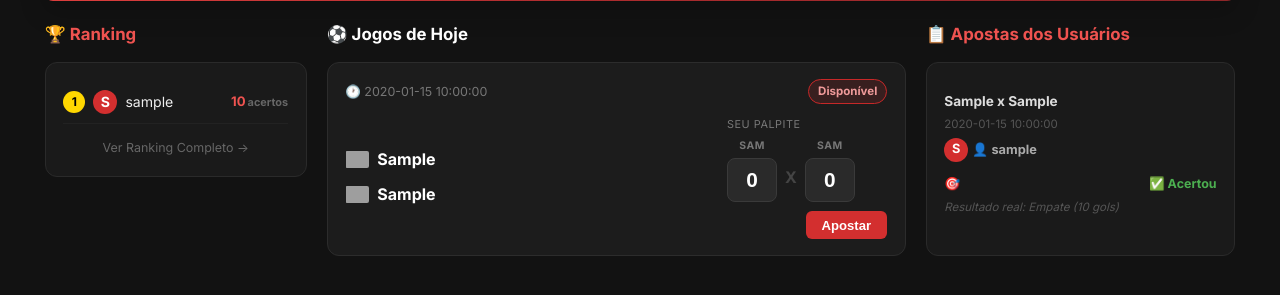
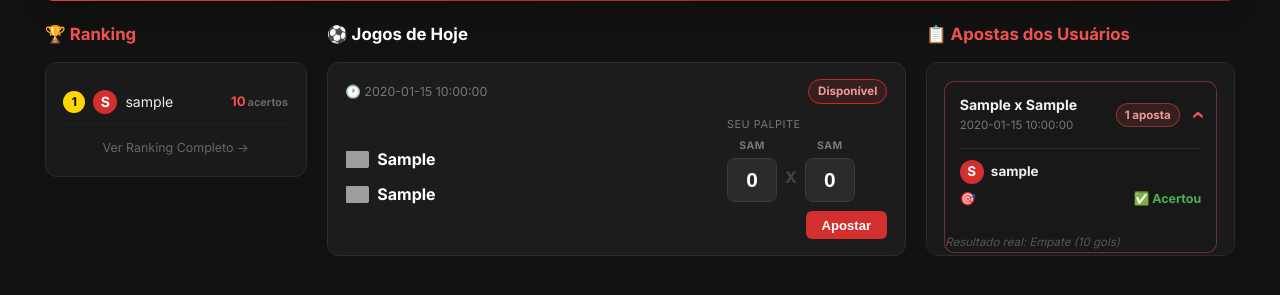
Before and after one commit to herbertt007/suportebet, a Flask app: template templates/dashboard.html in a window 1280 px wide. Shown: the part 191-486 px from the top of the page. Run offline with Flask 3, Linux system fonts and the light colour scheme; the template is opened without the code that fills it: most values are stand-ins (such as "Sample title", 1, 10 or a date in 2020); a database or web service that is not in the repository returns one stand-in record (values such as "Sample title"); some libraries are stand-ins or nearby versions; grey boxes are pictures that could not be loaded.

Commit message:
Group bet history by game

```diff
--- a/app.py
+++ b/app.py
@@ -49,19 +49,37 @@ def index():
             bets_dict[b['game_id']] = {}
         bets_dict[b['game_id']][b['bet_type']] = b['prediction']
 
-    # Apostas de todos os usuários
+    # Apostas de todos os usuários agrupadas por jogo
     bet_history = conn.execute('''
-        SELECT u.username, u.profile_photo, b.bet_type, b.prediction, b.status,
+        SELECT g.id as game_id, u.username, u.profile_photo, b.bet_type, b.prediction, b.status,
                g.team_a, g.team_b, g.date, g.status as game_status,
                g.winner, g.goals_total
         FROM bets b
         JOIN games g ON b.game_id = g.id
         JOIN users u ON b.user_id = u.id
-        ORDER BY g.date ASC, u.username ASC
+        ORDER BY g.date ASC, g.team_a ASC, g.team_b ASC, u.username ASC
     ''').fetchall()
 
+    bet_games_map = {}
+    for bet_item in bet_history:
+        game_id = bet_item['game_id']
+        if game_id not in bet_games_map:
+            bet_games_map[game_id] = {
+                'game_id': game_id,
+                'team_a': bet_item['team_a'],
+                'team_b': bet_item['team_b'],
+                'date': bet_item['date'],
+                'game_status': bet_item['game_status'],
+                'winner': bet_item['winner'],
+                'goals_total': bet_item['goals_total'],
+                'bets': []
+            }
+        bet_games_map[game_id]['bets'].append(bet_item)
+
+    bet_games = list(bet_games_map.values())
+
     conn.close()
-    return render_template('dashboard.html', user=user, games=games, users=users, bets_dict=bets_dict, bet_history=bet_history)
+    return render_template('dashboard.html', user=user, games=games, users=users, bets_dict=bets_dict, bet_games=bet_games)
 
 @app.route('/login', methods=['GET', 'POST'])
 def login():
--- a/templates/dashboard.html
+++ b/templates/dashboard.html
@@ -145,23 +145,30 @@
         <div class="history-sidebar-content">
             <h2 class="sidebar-title-outside">📋 Apostas dos Usuários</h2>
             <div class="sidebar-card">
-            {% if bet_history %}
-                <ul class="history-list">
-                    {% for b in bet_history %}
-                    <li class="history-item">
-                        <div class="history-match">
-                            <span class="history-teams">{{ b.team_a }} x {{ b.team_b }}</span>
-                            <span class="history-time">{{ b.date }}</span>
-                        </div>
-                        <div class="history-detail" style="flex-wrap: wrap;">
-                            <span class="history-prediction" style="width: 100%; margin-bottom: 4px;">
+            {% if bet_games %}
+                <div class="history-game-list">
+                    {% for game_group in bet_games %}
+                    <details class="history-game" {% if loop.first %}open{% endif %}>
+                        <summary class="history-game-summary">
+                            <span class="history-game-main">
+                                <strong>{{ game_group.team_a }} x {{ game_group.team_b }}</strong>
+                                <small>{{ game_group.date }}</small>
+                            </span>
+                            <span class="history-game-count">{{ game_group.bets|length }} aposta{% if game_group.bets|length != 1 %}s{% endif %}</span>
+                        </summary>
+
+                        <ul class="history-bets-list">
+                            {% for b in game_group.bets %}
+                            <li class="history-bet-item">
+                                <div class="history-bettor">
                                     {% if b.profile_photo %}
                                         <img class="mini-avatar" src="{{ url_for('static', filename=b.profile_photo) }}" alt="{{ b.username }}">
                                     {% else %}
                                         <span class="mini-avatar mini-avatar-fallback">{{ b.username[:1].upper() }}</span>
                                     {% endif %}
-                                👤 <strong>{{ b.username }}</strong>
-                            </span>
+                                    <strong>{{ b.username }}</strong>
+                                </div>
+                                <div class="history-bet-line">
                                     <span class="history-prediction">
                                         🎯
                                         {% if b.bet_type == 'score' %}
@@ -181,17 +188,21 @@
                                         {% else %}⏳ Pendente{% endif %}
                                     </span>
                                 </div>
-                        {% if b.game_status == 'finished' %}
-                        <div class="history-result">
-                            Resultado real:
-                            {% if b.winner == 'team_a' %}{{ b.team_a }} venceu
-                            {% elif b.winner == 'team_b' %}{{ b.team_b }} venceu
-                            {% else %}Empate ({{ b.goals_total }} gols){% endif %}
-                        </div>
-                        {% endif %}
                             </li>
                             {% endfor %}
                         </ul>
+
+                        {% if game_group.game_status == 'finished' %}
+                        <div class="history-result">
+                            Resultado real:
+                            {% if game_group.winner == 'team_a' %}{{ game_group.team_a }} venceu
+                            {% elif game_group.winner == 'team_b' %}{{ game_group.team_b }} venceu
+                            {% else %}Empate ({{ game_group.goals_total }} gols){% endif %}
+                        </div>
+                        {% endif %}
+                    </details>
+                    {% endfor %}
+                </div>
             {% else %}
                 <div class="history-empty">
                     <span style="font-size:2rem;">📭</span>
@@ -427,6 +438,83 @@
 .history-sidebar-content .sidebar-card::-webkit-scrollbar-thumb { background: #444; border-radius: 4px; }
 .history-sidebar-content .sidebar-card::-webkit-scrollbar-thumb:hover { background: #ef5350; }
 
+.history-game-list { display: flex; flex-direction: column; gap: 0.65rem; }
+.history-game {
+    border: 1px solid #2a2a2a;
+    border-radius: 10px;
+    background: #181818;
+    overflow: hidden;
+}
+.history-game[open] { border-color: rgba(239,83,80,0.42); }
+.history-game-summary {
+    display: flex;
+    align-items: center;
+    justify-content: space-between;
+    gap: 0.8rem;
+    padding: 0.85rem 0.9rem;
+    cursor: pointer;
+    list-style: none;
+}
+.history-game-summary::-webkit-details-marker { display: none; }
+.history-game-summary::after {
+    content: "›";
+    color: #ef5350;
+    font-size: 1.25rem;
+    font-weight: 900;
+    transform: rotate(90deg);
+    transition: transform 0.2s;
+}
+.history-game[open] .history-game-summary::after { transform: rotate(-90deg); }
+.history-game-main {
+    display: flex;
+    flex-direction: column;
+    gap: 0.15rem;
+    min-width: 0;
+}
+.history-game-main strong {
+    color: #f4f4f4;
+    font-size: 0.88rem;
+    line-height: 1.25;
+}
+.history-game-main small {
+    color: #777;
+    font-size: 0.72rem;
+}
+.history-game-count {
+    margin-left: auto;
+    background: rgba(239,83,80,0.14);
+    border: 1px solid rgba(239,83,80,0.45);
+    color: #ef9a9a;
+    border-radius: 20px;
+    padding: 0.12rem 0.5rem;
+    font-size: 0.72rem;
+    font-weight: 800;
+    white-space: nowrap;
+}
+.history-bets-list {
+    list-style: none;
+    padding: 0 0.9rem 0.8rem;
+    margin: 0;
+}
+.history-bet-item {
+    padding: 0.68rem 0;
+    border-top: 1px solid #292929;
+}
+.history-bettor {
+    display: flex;
+    align-items: center;
+    gap: 0.45rem;
+    color: #eee;
+    font-size: 0.84rem;
+    margin-bottom: 0.35rem;
+}
+.history-bet-line {
+    display: flex;
+    align-items: center;
+    justify-content: space-between;
+    gap: 0.5rem;
+}
+
 .history-list { list-style: none; padding: 0; margin: 0; }
 .history-item {
     padding: 0.65rem 0;
```
Lines whose indentation alone changed are shown as unchanged.
